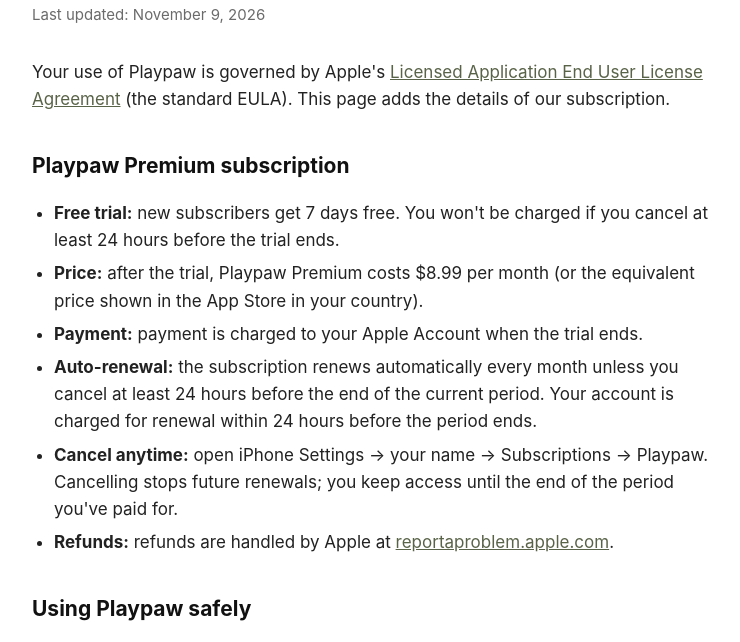
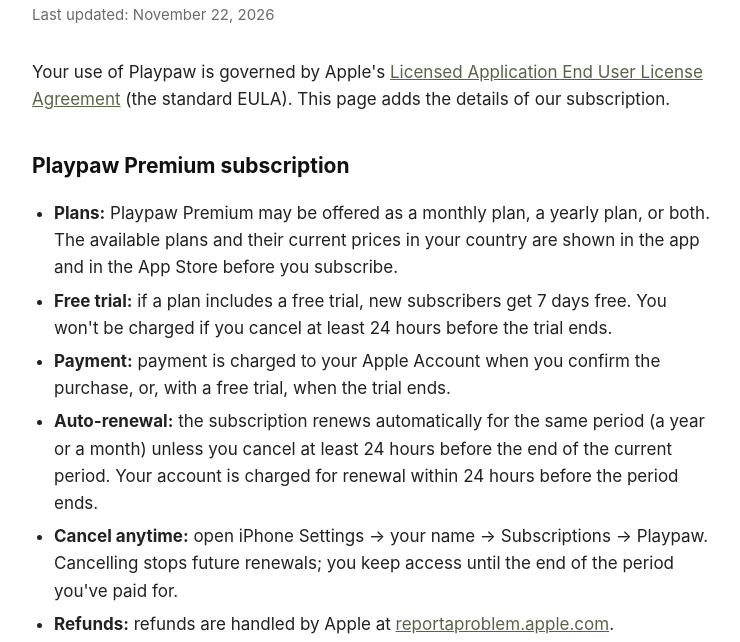
Before and after one commit to playpawapp/playpawapp.github.io, a plain HTML site: page terms/index.html in a window 1280 px wide. Shown: the part 158-800 px from the top of the page, without its empty margins (268-1008 px from the left). Drawn offline with Linux system fonts and the light colour scheme.

Commit message:
Update index.html

```diff
--- a/terms/index.html
+++ b/terms/index.html
@@ -11,16 +11,16 @@
   <header><img src="../icon.png" alt=""><a href="../">Playpaw</a></header>
 
   <h1>Terms of Use</h1>
-  <p class="updated">Last updated: November 9, 2026</p>
+  <p class="updated">Last updated: November 22, 2026</p>
 
   <p>Your use of Playpaw is governed by Apple's <a href="https://www.apple.com/legal/internet-services/itunes/dev/stdeula/">Licensed Application End User License Agreement</a> (the standard EULA). This page adds the details of our subscription.</p>
 
   <h2>Playpaw Premium subscription</h2>
   <ul>
-    <li><strong>Free trial:</strong> new subscribers get 7 days free. You won't be charged if you cancel at least 24 hours before the trial ends.</li>
-    <li><strong>Price:</strong> after the trial, Playpaw Premium costs $8.99 per month (or the equivalent price shown in the App Store in your country).</li>
-    <li><strong>Payment:</strong> payment is charged to your Apple Account when the trial ends.</li>
-    <li><strong>Auto-renewal:</strong> the subscription renews automatically every month unless you cancel at least 24 hours before the end of the current period. Your account is charged for renewal within 24 hours before the period ends.</li>
+    <li><strong>Plans:</strong> Playpaw Premium may be offered as a monthly plan, a yearly plan, or both. The available plans and their current prices in your country are shown in the app and in the App Store before you subscribe.</li>
+    <li><strong>Free trial:</strong> if a plan includes a free trial, new subscribers get 7 days free. You won't be charged if you cancel at least 24 hours before the trial ends.</li>
+    <li><strong>Payment:</strong> payment is charged to your Apple Account when you confirm the purchase, or, with a free trial, when the trial ends.</li>
+    <li><strong>Auto-renewal:</strong> the subscription renews automatically for the same period (a year or a month) unless you cancel at least 24 hours before the end of the current period. Your account is charged for renewal within 24 hours before the period ends.</li>
     <li><strong>Cancel anytime:</strong> open iPhone Settings → your name → Subscriptions → Playpaw. Cancelling stops future renewals; you keep access until the end of the period you've paid for.</li>
     <li><strong>Refunds:</strong> refunds are handled by Apple at <a href="https://reportaproblem.apple.com">reportaproblem.apple.com</a>.</li>
   </ul>
```
